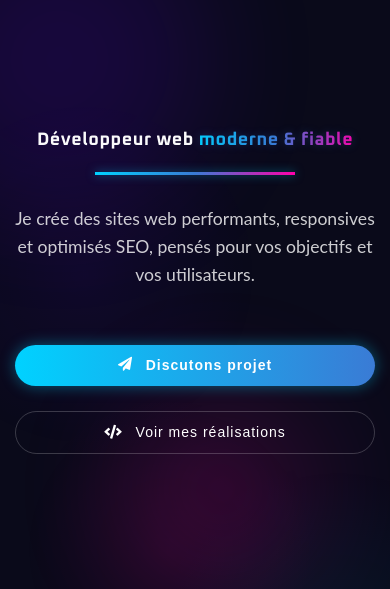
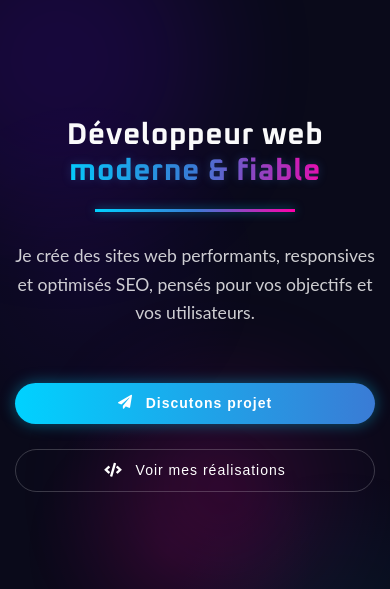
Before and after one commit to Besedra/besedev, a PHP site: page / in a window 390 px wide. Shown: the top 589 px of the page. Run offline with PHP 8.4, Linux system fonts and the light colour scheme; some libraries are stand-ins or nearby versions.

Commit message:
Update style.css

```diff
--- a/css/style.css
+++ b/css/style.css
@@ -767,7 +767,7 @@
 @media (max-width: 768px) {
     /* Réduction des titres */
     .display-6, h1 {
-        font-size: 18px !important;
+        font-size: 30px !important;
         /* text-align: center; */
     }
     #portfolio-flters li {
```
